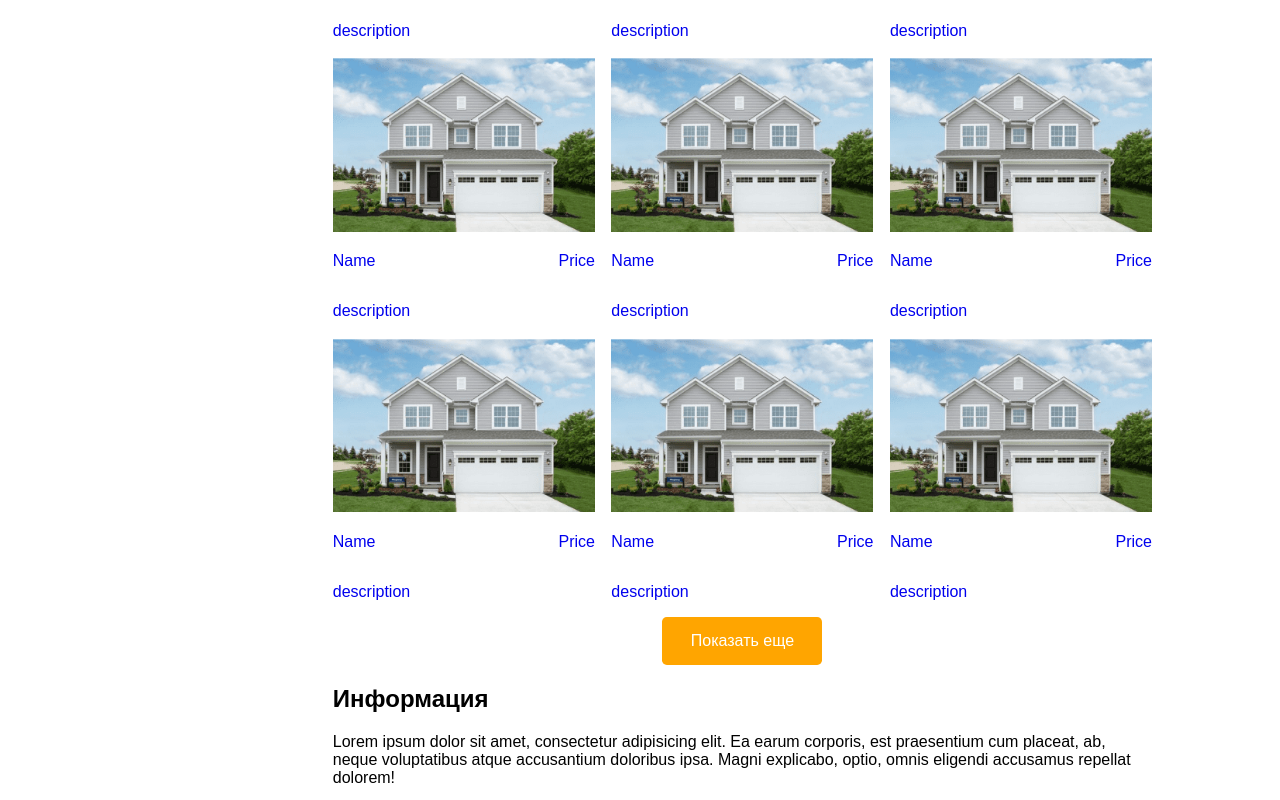
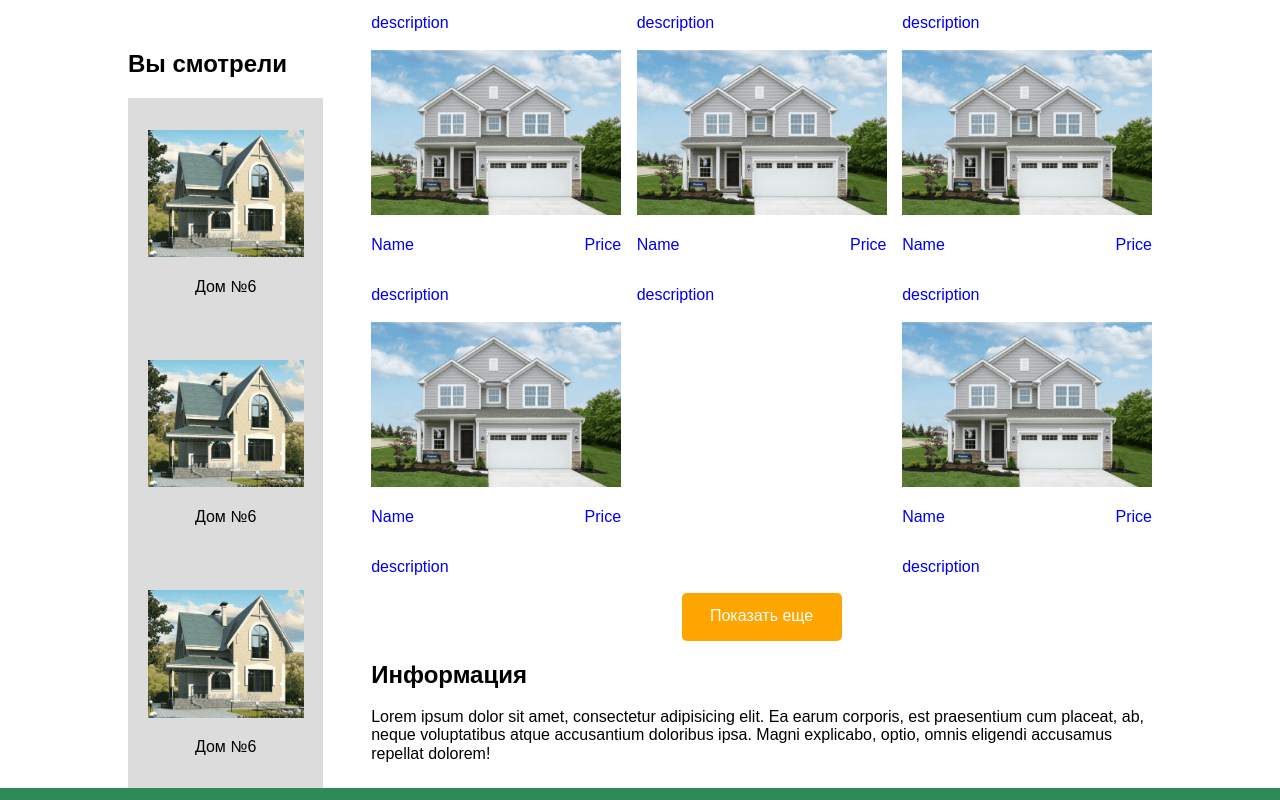
Before and after one commit to vokdub/universalFront, a Nuxt app: page /goods in a window 1280 px wide. Shown: the part 620-1420 px from the top of the page. Built offline with nearby package versions, Linux system fonts and the light colour scheme.

Commit message:
before nuxt generate

```diff
--- a/components/asideComponent.vue
+++ b/components/asideComponent.vue
@@ -10,6 +10,21 @@
 				<li>Блок-контейнеры</li>
 				<li>Ареда</li>
 			</ul>
+			<div class="reсentlyViewed">
+				<h2>Вы смотрели</h2>
+				<div>
+					<img src="recent-min.png" alt="">
+					<p>Дом №6</p>
+				</div>
+				<div>
+					<img src="recent-min.png" alt="">
+					<p>Дом №6</p>
+				</div>
+				<div>
+					<img src="recent-min.png" alt="">
+					<p>Дом №6</p>
+				</div>
+			</div>
 		</aside>
 </template>
 
--- a/components/categoriesTile.vue
+++ b/components/categoriesTile.vue
@@ -11,7 +11,7 @@
 			</div>
 			<h3>Дома</h3>
 		</nuxt-link>
-		<div class="categoriesTile_elem">
+		<nuxt-link to="/goods" class="categoriesTile_elem">
 			<div class="category">
 				<img src="house-min.jpg" alt="">
 				<div class="properties">
@@ -20,9 +20,9 @@
 					<p>guarantee</p>
 				</div>
 			</div>
-			<h3>Бытовки</h3>
-		</div>
-		<div class="categoriesTile_elem">
+			<h3>Дома</h3>
+		</nuxt-link>
+		<nuxt-link to="/goods" class="categoriesTile_elem">
 			<div class="category">
 				<img src="house-min.jpg" alt="">
 				<div class="properties">
@@ -31,9 +31,9 @@
 					<p>guarantee</p>
 				</div>
 			</div>
-			<h3>Бани</h3>
-		</div>
-		<div class="categoriesTile_elem">
+			<h3>Дома</h3>
+		</nuxt-link>
+		<nuxt-link to="/goods" class="categoriesTile_elem">
 			<div class="category">
 				<img src="house-min.jpg" alt="">
 				<div class="properties">
@@ -42,9 +42,9 @@
 					<p>guarantee</p>
 				</div>
 			</div>
-			<h3>Печи и дымоходы</h3>
-		</div>
-		<div class="categoriesTile_elem">
+			<h3>Дома</h3>
+		</nuxt-link>
+		<nuxt-link to="/goods" class="categoriesTile_elem">
 			<div class="category">
 				<img src="house-min.jpg" alt="">
 				<div class="properties">
@@ -53,9 +53,9 @@
 					<p>guarantee</p>
 				</div>
 			</div>
-			<h3>Посты охраны</h3>
-		</div>
-		<div class="categoriesTile_elem">
+			<h3>Дома</h3>
+		</nuxt-link>
+		<nuxt-link to="/goods" class="categoriesTile_elem">
 			<div class="category">
 				<img src="house-min.jpg" alt="">
 				<div class="properties">
@@ -64,9 +64,9 @@
 					<p>guarantee</p>
 				</div>
 			</div>
-			<h3>Модульные здания</h3>
-		</div>
-		<div class="categoriesTile_elem">
+			<h3>Дома</h3>
+		</nuxt-link>
+		<nuxt-link to="/goods" class="categoriesTile_elem">
 			<div class="category">
 				<img src="house-min.jpg" alt="">
 				<div class="properties">
@@ -75,9 +75,9 @@
 					<p>guarantee</p>
 				</div>
 			</div>
-			<h3>Блок-контейнеры</h3>
-		</div>
-		<div class="categoriesTile_elem">
+			<h3>Дома</h3>
+		</nuxt-link>
+		<nuxt-link to="/goods" class="categoriesTile_elem">
 			<div class="category">
 				<img src="house-min.jpg" alt="">
 				<div class="properties">
@@ -86,8 +86,9 @@
 					<p>guarantee</p>
 				</div>
 			</div>
-			<h3>Аренда</h3>
-		</div>
+			<h3>Дома</h3>
+		</nuxt-link>
+
 	</div>
 </template>
 
--- a/components/goodsTile.vue
+++ b/components/goodsTile.vue
@@ -1,6 +1,6 @@
 <template>
 	<div class="goods flex vertical-center align-center">
-			<nuxt-link to="/" class="goodsTile_elem">
+			<nuxt-link to="/house" class="goodsTile_elem">
 				<img src="house1-min.png" alt="">
 				<div class="flex justify-content-between">
 					<p>Name</p>
@@ -8,7 +8,7 @@
 				</div>
 				<p>description</p>
 			</nuxt-link>
-			<nuxt-link to="/" class="goodsTile_elem">
+			<nuxt-link to="/house" class="goodsTile_elem">
 				<img src="house1-min.png" alt="">
 				<div class="flex justify-content-between">
 					<p>Name</p>
@@ -16,7 +16,7 @@
 				</div>
 				<p>description</p>
 			</nuxt-link>
-			<nuxt-link to="/" class="goodsTile_elem">
+			<nuxt-link to="/house" class="goodsTile_elem">
 				<img src="house1-min.png" alt="">
 				<div class="flex justify-content-between">
 					<p>Name</p>
@@ -24,7 +24,7 @@
 				</div>
 				<p>description</p>
 			</nuxt-link>
-			<nuxt-link to="/" class="goodsTile_elem">
+			<nuxt-link to="/house" class="goodsTile_elem">
 				<img src="house1-min.png" alt="">
 				<div class="flex justify-content-between">
 					<p>Name</p>
@@ -32,7 +32,7 @@
 				</div>
 				<p>description</p>
 			</nuxt-link>
-			<nuxt-link to="/" class="goodsTile_elem">
+			<nuxt-link to="/house" class="goodsTile_elem">
 				<img src="house1-min.png" alt="">
 				<div class="flex justify-content-between">
 					<p>Name</p>
@@ -40,7 +40,7 @@
 				</div>
 				<p>description</p>
 			</nuxt-link>
-			<nuxt-link to="/" class="goodsTile_elem">
+			<nuxt-link to="/house" class="goodsTile_elem">
 				<img src="house1-min.png" alt="">
 				<div class="flex justify-content-between">
 					<p>Name</p>
@@ -48,7 +48,7 @@
 				</div>
 				<p>description</p>
 			</nuxt-link>
-			<nuxt-link to="/" class="goodsTile_elem">
+			<nuxt-link to="/house" class="goodsTile_elem">
 				<img src="house1-min.png" alt="">
 				<div class="flex justify-content-between">
 					<p>Name</p>
@@ -56,15 +56,7 @@
 				</div>
 				<p>description</p>
 			</nuxt-link>
-			<nuxt-link to="/" class="goodsTile_elem">
-				<img src="house1-min.png" alt="">
-				<div class="flex justify-content-between">
-					<p>Name</p>
-					<p>Price</p>
-				</div>
-				<p>description</p>
-			</nuxt-link>
-			<nuxt-link to="/" class="goodsTile_elem">
+			<nuxt-link to="/house" class="goodsTile_elem">
 				<img src="house1-min.png" alt="">
 				<div class="flex justify-content-between">
 					<p>Name</p>
--- a/layouts/default.vue
+++ b/layouts/default.vue
@@ -186,12 +186,10 @@ footer .two-columns{
 	cursor: pointer;
 	background: DarkOrange;
 }
-
-
-
 															/*GOODS*/
 aside{
 	width: 20%;
+	margin-right: 3em;
 }
 .hasAside{
 	width: 80%;
@@ -208,7 +206,10 @@ aside{
 	-moz-flex-wrap: wrap;
 	-ms-flex-wrap: wrap;
 	-o-flex-wrap: wrap;
-	flex-wrap: wrap;
+	flex-wrap: wrap
+}
+.goods:nth-child(3n+2){
+	background: green;
 }
 .goodsTile_elem{
 	width: 32%;
@@ -228,4 +229,18 @@ aside li{
 	font-size: 1.5rem;
 	margin: 0.8em 0;
 }
+aside img{
+	width: 80%;
+}
+.reсentlyViewed{
+	margin-top: 5em;
+}
+.reсentlyViewed p{
+	margin-bottom: 0;
+}
+.reсentlyViewed div{
+	background: Gainsboro;
+	text-align: center;
+	padding: 2em 0;
+}
 </style>
--- a/pages/house/index.vue
+++ b/pages/house/index.vue
@@ -1,4 +1,5 @@
 <template>
+	<div>a tut hui</div>
 </template>
 
 <script>
```
Also changed, not shown: static/recent-min.png (added).
